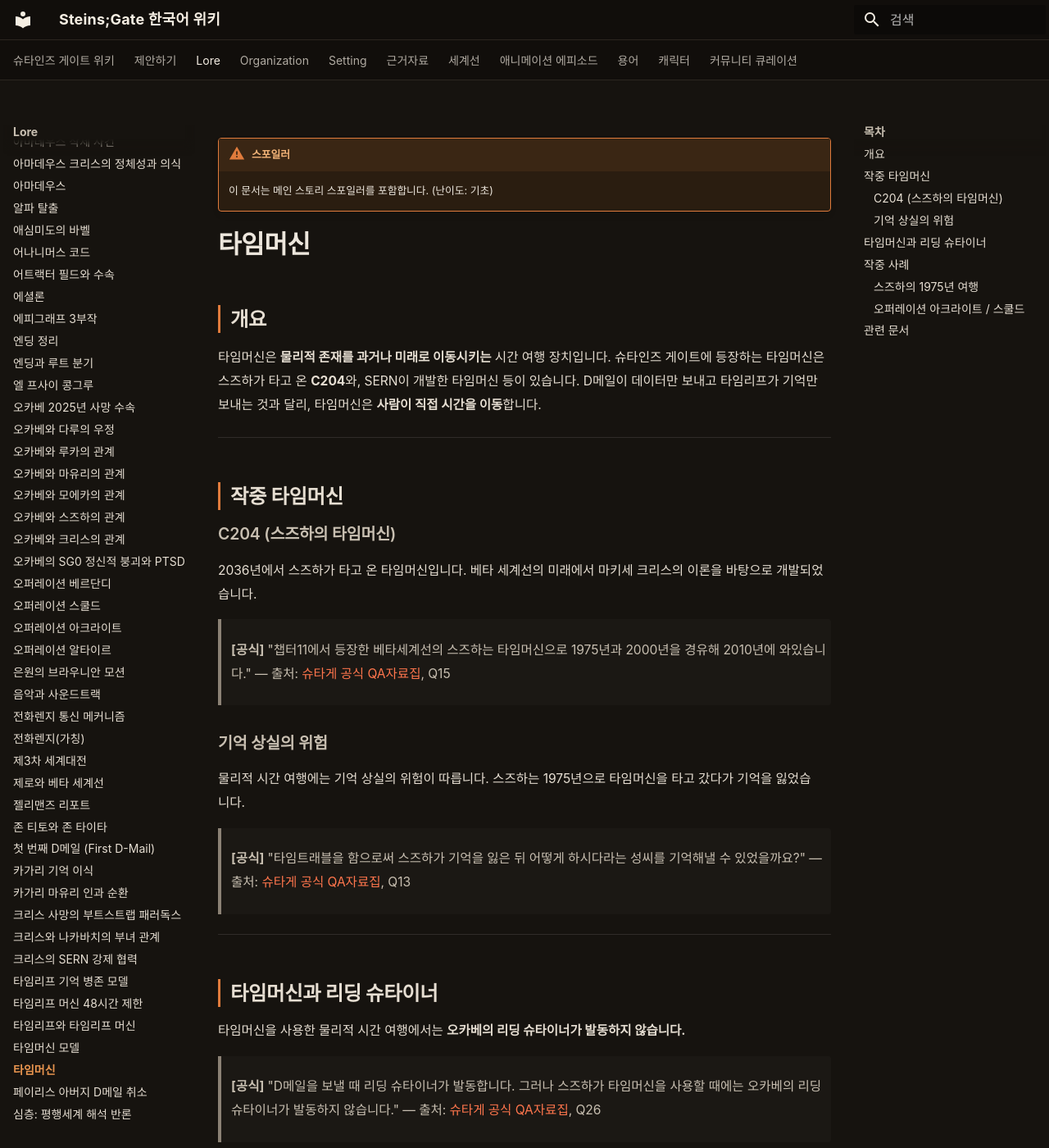
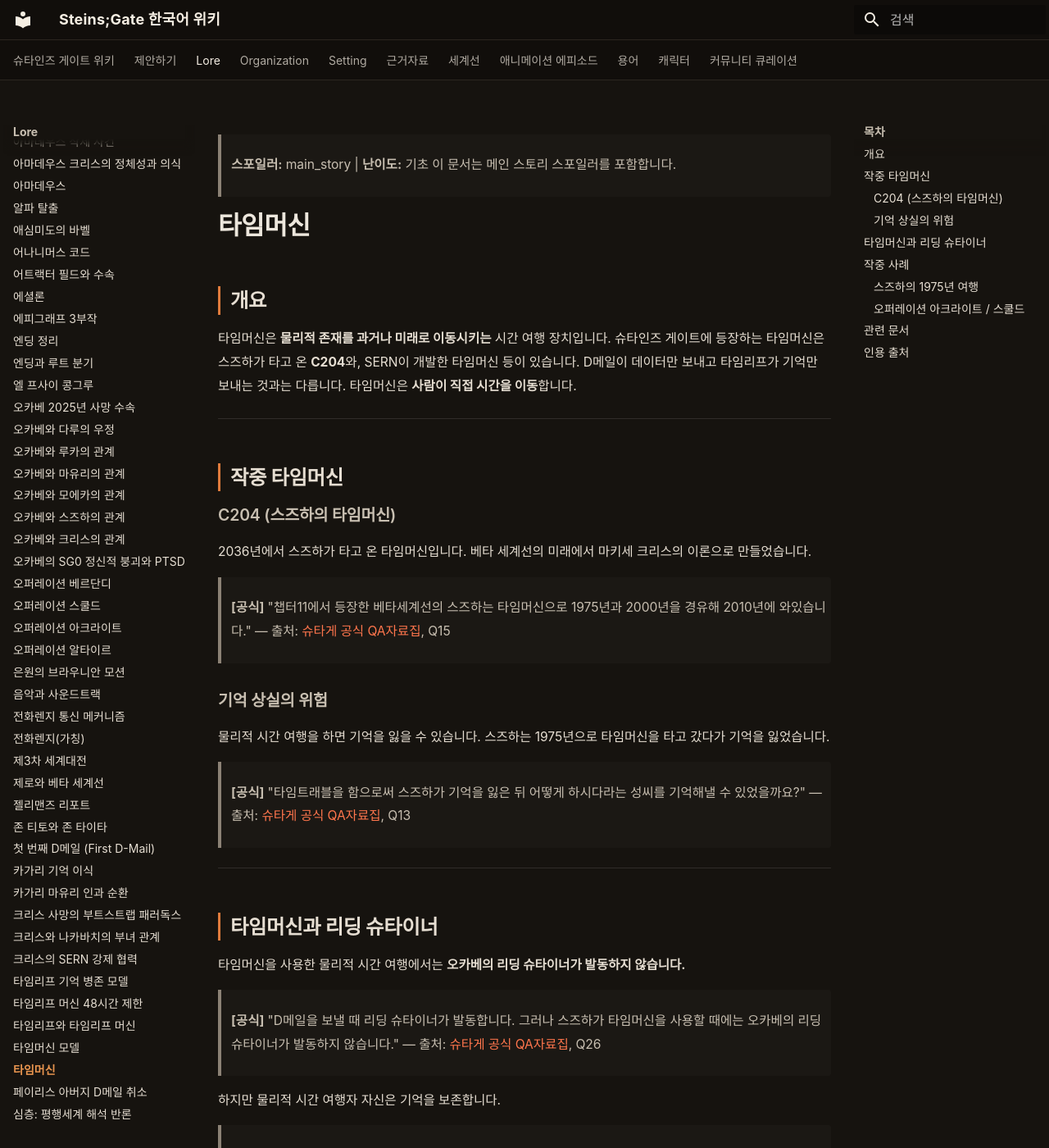
Before and after one commit to sgwiki/sgwiki.github.io, an MkDocs documentation site: the page built from wiki/lore/타임머신.md, in a window 1280 px wide and 1400 px high. Shown: the whole window at 82% size. Built offline with MkDocs 1.6.1 and Material for MkDocs 9.7.7, drawn with Linux system fonts in a browser that asks for light colours; some web fonts are replaced; some of the changed text lies outside the part shown.

Commit message:
chore(wiki): 타임머신 정비 — 스포일러 배지 admonition→인용블록 통일·VOCAB 정규화(IBN5100→IBN 5100 2건)·humanize 8건(번역투 4·자동화피동 1·추상주어+만능동사 1·헤징 1·접속사 1 — '~바탕으로'→'~으로'·'개발되었습니다'→'만들었습니다'·'기억 상실의 위험이 따릅니다'→'기억을 잃을 수 있습니다'·'구하려 합니다'→'구하러 갑니다')·인용 출처 빈 섹션 추가·사실·스포일러(main_story)·수치·인용(2036·1975·2000·2010년·C204·SERN) 불변
Co-Authored-By: Claude Opus 4.6 <noreply@anthropic.com>

```diff
--- a/wiki/lore/타임머신.md
+++ b/wiki/lore/타임머신.md
@@ -3,14 +3,14 @@ spoiler: main_story
 description: "타임머신은 물리적 존재를 과거나 미래로 이동시키는 시간 여행 장치입니다. 슈타인즈 게이트에 등장하는 타임머신은 스즈하가 타고 온 C204와, SERN이 개발한 타임머신 등이 있습니다."
 ---
 
-!!! warning "스포일러"
-    이 문서는 메인 스토리 스포일러를 포함합니다. (난이도: 기초)
+> **스포일러:** main_story | **난이도:** 기초
+> 이 문서는 메인 스토리 스포일러를 포함합니다.
 
 # 타임머신
 
 ## 개요
 
-타임머신은 **물리적 존재를 과거나 미래로 이동시키는** 시간 여행 장치입니다. 슈타인즈 게이트에 등장하는 타임머신은 스즈하가 타고 온 **C204**와, SERN이 개발한 타임머신 등이 있습니다. D메일이 데이터만 보내고 타임리프가 기억만 보내는 것과 달리, 타임머신은 **사람이 직접 시간을 이동**합니다.
+타임머신은 **물리적 존재를 과거나 미래로 이동시키는** 시간 여행 장치입니다. 슈타인즈 게이트에 등장하는 타임머신은 스즈하가 타고 온 **C204**와, SERN이 개발한 타임머신 등이 있습니다. D메일이 데이터만 보내고 타임리프가 기억만 보내는 것과는 다릅니다. 타임머신은 **사람이 직접 시간을 이동**합니다.
 
 ---
 
@@ -18,14 +18,14 @@ description: "타임머신은 물리적 존재를 과거나 미래로 이동시
 
 ### C204 (스즈하의 타임머신)
 
-2036년에서 스즈하가 타고 온 타임머신입니다. 베타 세계선의 미래에서 마키세 크리스의 이론을 바탕으로 개발되었습니다.
+2036년에서 스즈하가 타고 온 타임머신입니다. 베타 세계선의 미래에서 마키세 크리스의 이론으로 만들었습니다.
 
 > **[공식]** "챕터11에서 등장한 베타세계선의 스즈하는 타임머신으로 1975년과 2000년을 경유해 2010년에 와있습니다."
 > — 출처: [슈타게 공식 QA자료집](../근거자료/공식/qa-자료집.md), Q15
 
 ### 기억 상실의 위험
 
-물리적 시간 여행에는 기억 상실의 위험이 따릅니다. 스즈하는 1975년으로 타임머신을 타고 갔다가 기억을 잃었습니다.
+물리적 시간 여행을 하면 기억을 잃을 수 있습니다. 스즈하는 1975년으로 타임머신을 타고 갔다가 기억을 잃었습니다.
 
 > **[공식]** "타임트래블을 함으로써 스즈하가 기억을 잃은 뒤 어떻게 하시다라는 성씨를 기억해낼 수 있었을까요?"
 > — 출처: [슈타게 공식 QA자료집](../근거자료/공식/qa-자료집.md), Q13
@@ -50,11 +50,11 @@ description: "타임머신은 물리적 존재를 과거나 미래로 이동시
 
 ### 스즈하의 1975년 여행
 
-알파 세계선에서 스즈하는 IBN5100을 획득하기 위해 1975년으로 타임머신을 타고 갑니다. 하지만 도착 후 기억을 잃고, 페이리스의 아버지에게 IBN5100을 맡기는 것까지만 해냅니다.
+알파 세계선에서 스즈하는 IBN 5100을 얻으려고 1975년으로 타임머신을 타고 갑니다. 도착하자마자 기억을 잃었고, 페이리스의 아버지에게 IBN 5100을 맡기는 것까지만 해냅니다.
 
 ### 오퍼레이션 아크라이트 / 스쿨드
 
-베타 세계선에서 오카베는 스즈하의 타임머신을 이용해 과거로 돌아가 마키세 크리스를 구하려 합니다. 이 사건의 자세한 전개는 [슈타인즈 게이트 세계선](슈타인즈-게이트-세계선.md)에서 다룹니다.
+베타 세계선에서 오카베는 스즈하의 타임머신을 타고 과거로 돌아가 마키세 크리스를 구하러 갑니다. 이 사건의 자세한 전개는 [슈타인즈 게이트 세계선](슈타인즈-게이트-세계선.md)에서 다룹니다.
 
 ---
 
@@ -64,3 +64,7 @@ description: "타임머신은 물리적 존재를 과거나 미래로 이동시
 - [타임리프와 타임리프 머신](타임리프.md)
 - [리딩 슈타이너](리딩-슈타이너.md)
 - [SERN과 라운더](SERN과-라운더.md)
+
+---
+
+## 인용 출처
```
